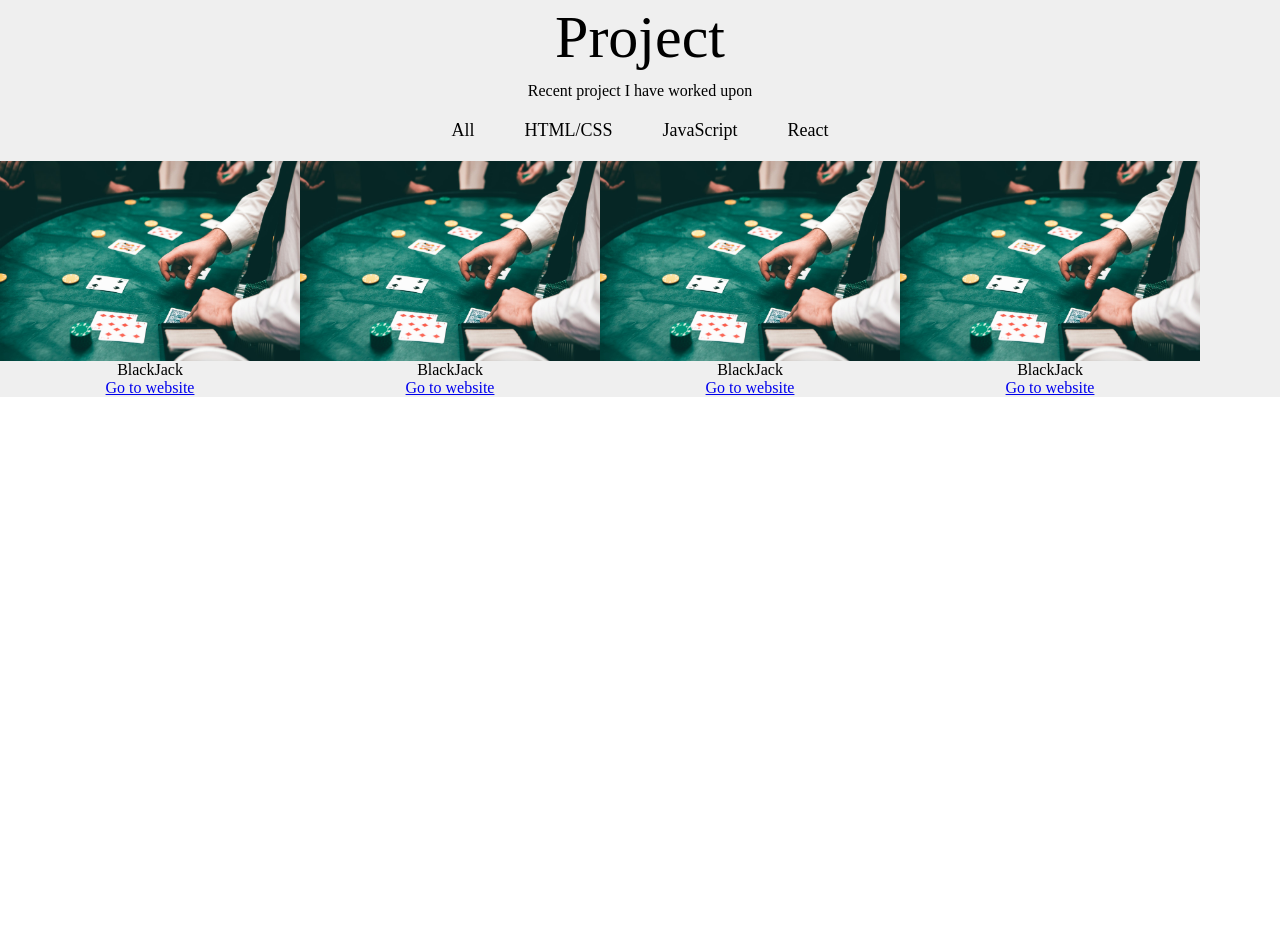
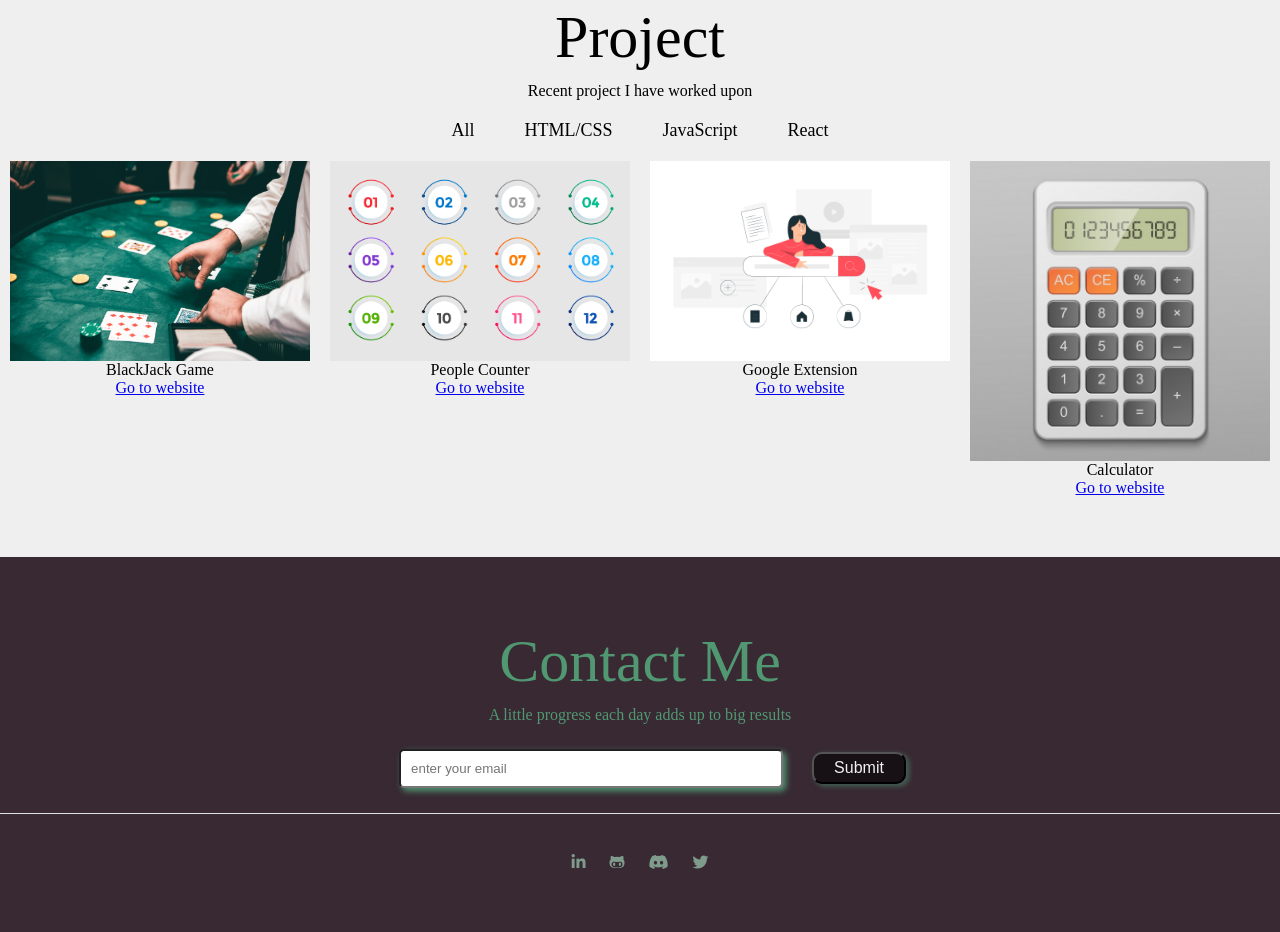
Before and after one commit to DhoundiyalShivam/MyPortfolio, a plain HTML site: page index.html in a window 1280 px wide. Shown: the part 2127-3059 px from the top of the page. Before the commit the page ends 2524 px from the top, so only its background shows below. Drawn offline with Linux system fonts and the light colour scheme; a web font is replaced by a local one.

Commit message:
contactMeAdded

```diff
--- a/index.css
+++ b/index.css
@@ -1,3 +1,6 @@
+html {
+    scroll-behavior: smooth;
+  }
 *{
     margin:0px;
     padding:0px;
@@ -61,10 +64,10 @@ font-family: 'Ubuntu', sans-serif;
     border-radius: 15px 5px;
 }
 /* About Section*/
-.aboutSection,.projectSection{
+.aboutSection{
     padding-top: 60px;
 }
-.aboutHeading,.projectHeading{
+.aboutHeading,.projectHeading,.contactHeading{
 font-size: 60px;
 margin:10px 0px
 }
@@ -114,6 +117,7 @@ margin:10px 0px
 /* project section */
 .projectSection{
     background-color: #eeee;
+padding:60px 0px;
 }
 .projectsList ul {
     display: flex;
@@ -133,4 +137,39 @@ margin:10px 0px
 .myProjects{
     display: flex;
     flex-wrap: wrap;
+    justify-content: space-around;
 }
+/* Contact Section*/
+.contactMeSection{
+padding:60px 0px;
+background-color: #382933;
+}
+.contactMe{
+    color: #519872;
+}
+.contactMeIcons{
+    border-top: 1px solid #eeee;
+    padding-top: 40px;
+}
+input{
+    padding: 10px;
+    margin: 25px;
+    width: 30%;
+    /* text-align: left; */
+    border-radius: 5px;
+    box-shadow: 3px 3px 6px 0px #519872;
+
+}
+
+button{
+    padding: 5px 20px;
+    color: #f1f1f1;
+    font-size: 16px;
+    background-color: #00000096;
+    box-shadow: 3px 2px 5px 0.5px #5198727a;
+    border-radius: 10px;
+}
+i{
+    color: #7f9b8c;
+    margin: 0px 10px;
+}
--- a/index.html
+++ b/index.html
@@ -8,6 +8,9 @@
     <link
         href="https://fonts.googleapis.com/css2?family=Playfair+Display:ital,wght@1,500&family=Source+Sans+3:wght@200&family=Ubuntu&display=swap"
         rel="stylesheet">
+
+        <link rel="stylesheet" href="https://pro.fontawesome.com/releases/v5.10.0/css/all.css" integrity="sha384-AYmEC3Yw5cVb3ZcuHtOA93w35dYTsvhLPVnYs9eStHfGJvOvKxVfELGroGkvsg+p" crossorigin="anonymous"/>
+
 </head>
 
 <body>
@@ -116,24 +119,38 @@
             <div class="myProjects">
                 <div class="singleProject">
                     <img src="blackjack.jpeg" alt="poker">
-                    <p class="projectName">BlackJack</p>
+                    <p class="projectName">BlackJack Game</p>
                     <a href="#">Go to website</a>
                 </div>
                 <div class="singleProject">
-                    <img src="blackjack.jpeg" alt="poker">
-                    <p class="projectName">BlackJack</p>
+                    <img src="counter.jpg" alt="poker">
+                    <p class="projectName">People Counter</p>
                     <a href="#">Go to website</a>
                 </div>
                 <div class="singleProject">
-                    <img src="blackjack.jpeg" alt="poker">
-                    <p class="projectName">BlackJack</p>
+                    <img src="extension.jpg" alt="poker">
+                    <p class="projectName">Google Extension</p>
                     <a href="#">Go to website</a>
                 </div>
                 <div class="singleProject">
-                    <img src="blackjack.jpeg" alt="poker">
-                    <p class="projectName">BlackJack</p>
+                    <img src="calculator.jpg" alt="poker">
+                    <p class="projectName">Calculator</p>
                     <a href="#">Go to website</a>
                 </div>
+            </div>
+        </div>
+        <div class="contactMeSection" id="contact">
+            <div class="contactMe">
+                <p class="contactHeading"> Contact Me</p>
+                <p>A little progress each day adds up to big results</p>
+                <input type="email" placeholder="enter your email">
+                <button>Submit</button>
+            </div>
+            <div class="contactMeIcons">
+                <i class="fab fa-linkedin-in"></i>
+                <i class="fab fa-github-alt"></i>
+                <i class="fab fa-discord"></i>
+                <i class="fab fa-twitter"></i>
             </div>
         </div>
 
```
Also changed, not shown: calculator.jpg (added), counter.jpg (added), extension.jpg (added).
